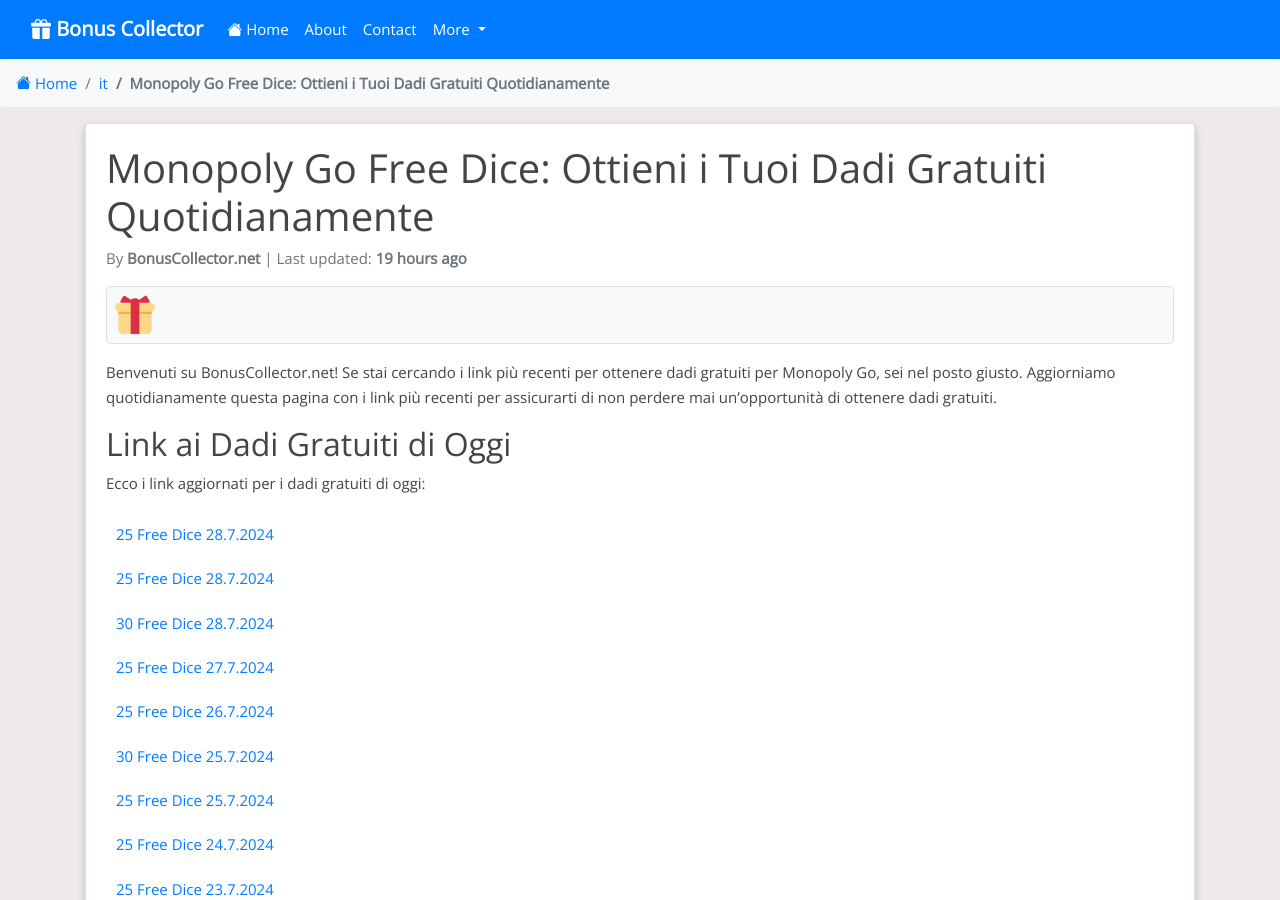
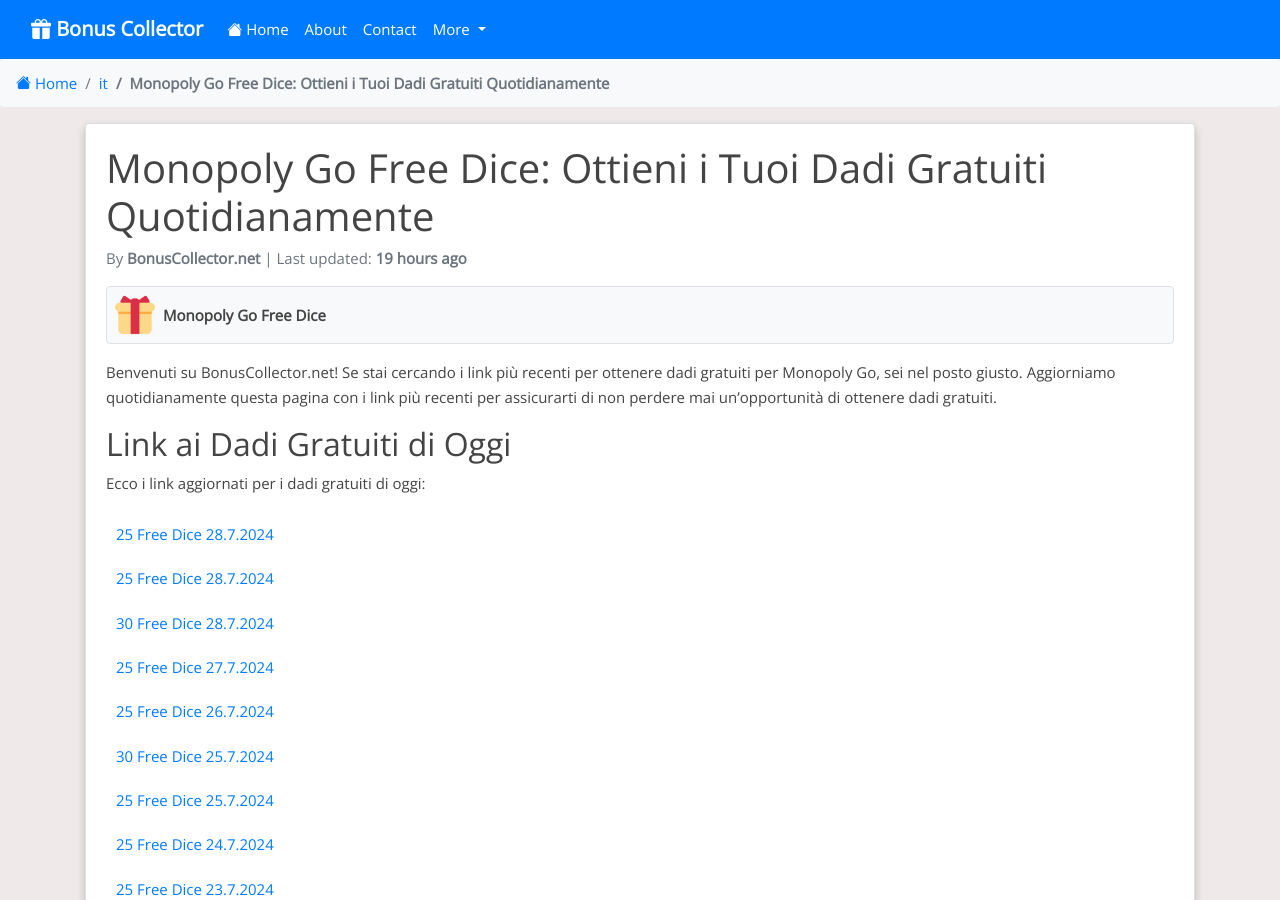
Before and after one commit to Prollad99/bs-net, a Jekyll site: the page built from it/_posts/2024-07-21-monopoly-go.md, in a window 1280 px wide and 900 px high. Built offline with Jekyll 4.4.1, drawn with Linux system fonts in a browser that asks for light colours; nearby versions of some CDN libraries; comment, search, counter and statistics services are not loaded.

Commit message:
Update 2024-07-21-monopoly-go.md

```diff
--- a/it/_posts/2024-07-21-monopoly-go.md
+++ b/it/_posts/2024-07-21-monopoly-go.md
@@ -9,6 +9,8 @@
 permalink: /it/monopoly-go-free-dice/
 image: /assets/images/monopoly-go.webp
 include_file: monopoly-go.html
+manifest: /manifests/it/monopoly-go.json
+app_name: "Monopoly Go Free Dice"
 ---
 
 Benvenuti su BonusCollector.net! Se stai cercando i link più recenti per ottenere dadi gratuiti per Monopoly Go, sei nel posto giusto. Aggiorniamo quotidianamente questa pagina con i link più recenti per assicurarti di non perdere mai un'opportunità di ottenere dadi gratuiti.
```
